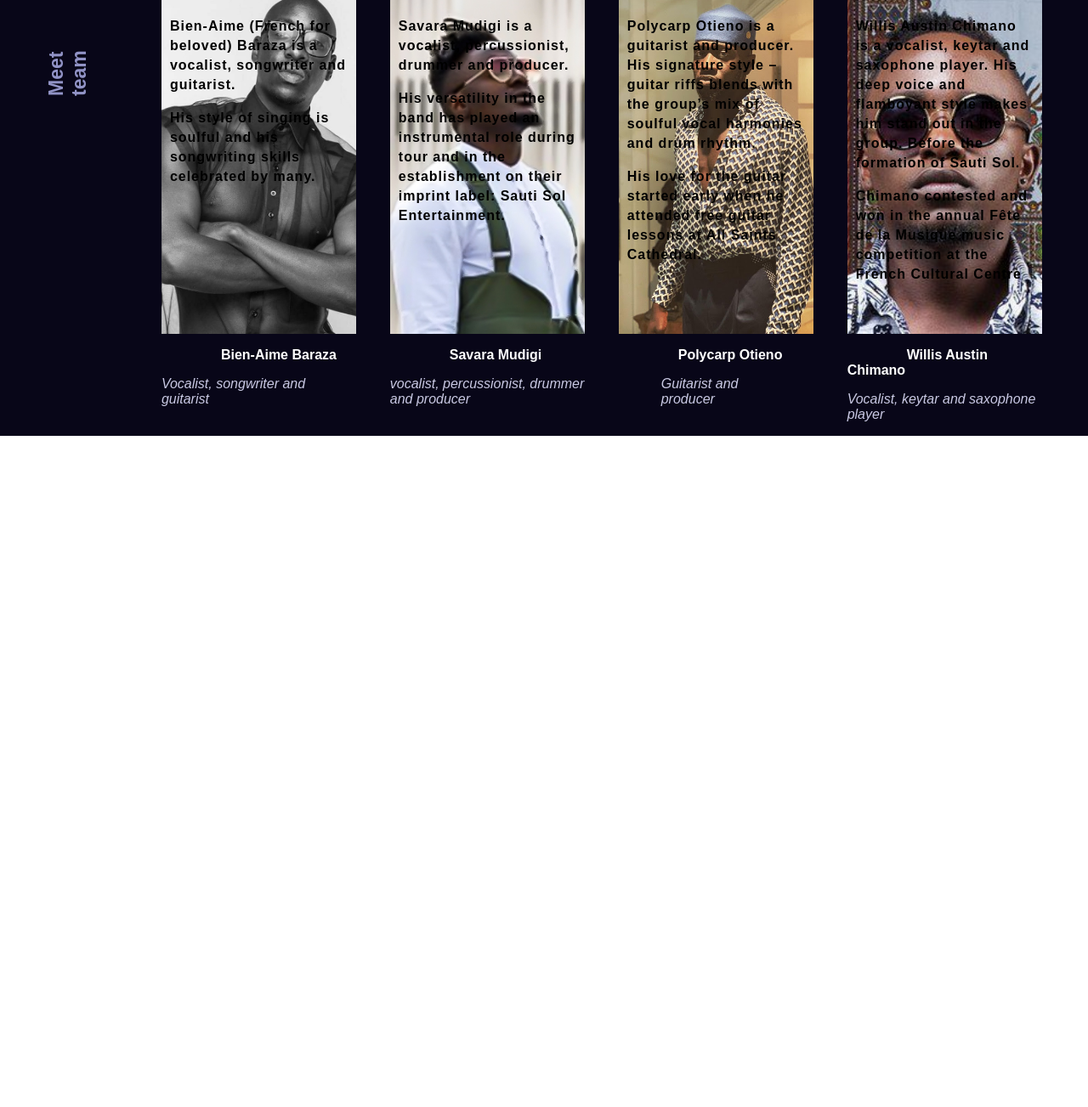
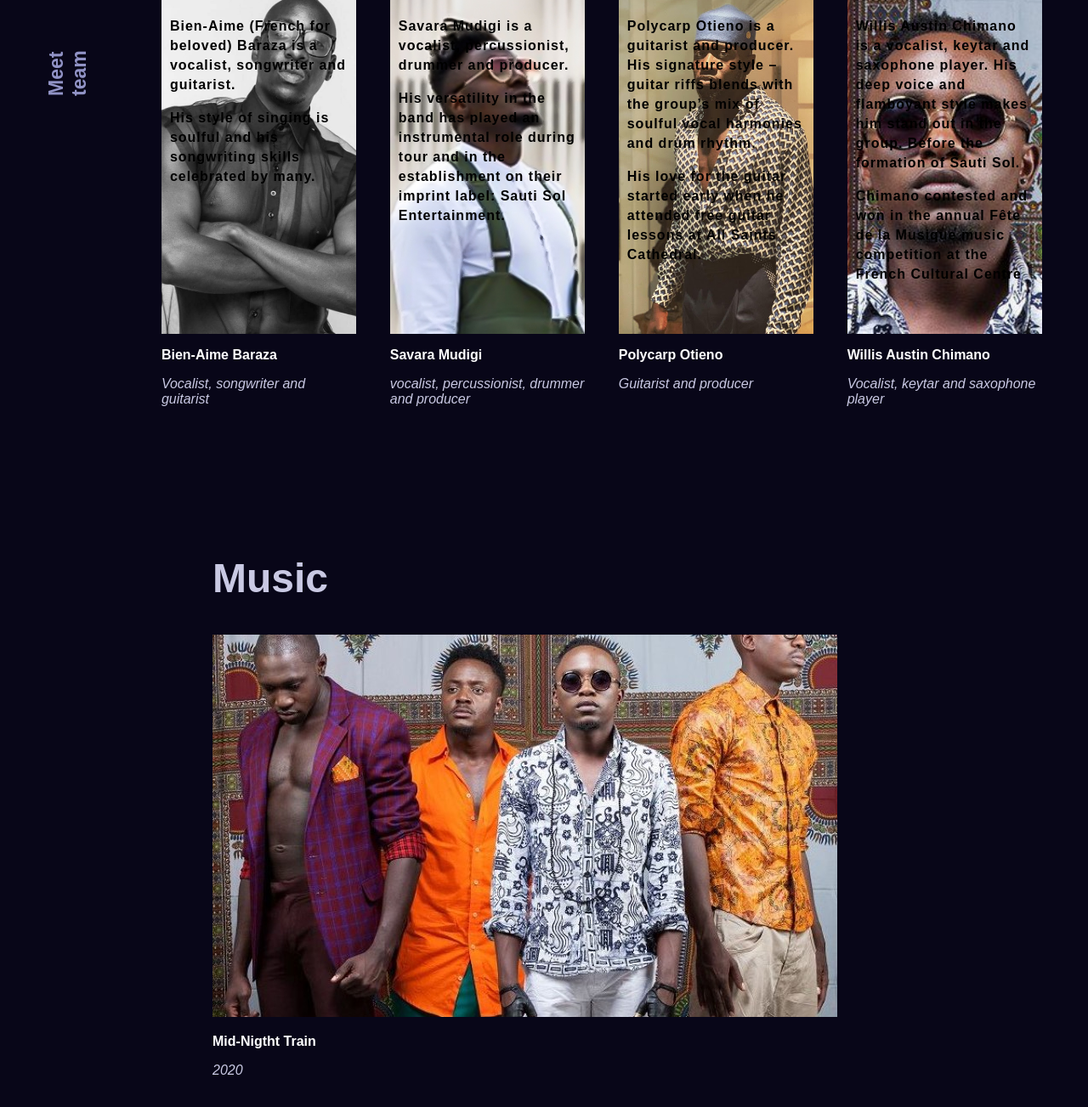
Before and after one commit to Silikhe1/my_fav_band, a plain HTML site: page index.html in a window 1280 px wide. Shown: the part 1754-3057 px from the top of the page at 85% size. Before the commit the page ends 2267 px from the top, so only its background shows below. Drawn offline with Linux system fonts and the light colour scheme.

Commit message:
music cover section

```diff
--- a/index.html
+++ b/index.html
@@ -135,7 +135,7 @@
                         <p class="art-task">
                             <strong class="art-name">Polycarp Otieno</strong>
                         </p>
-                        <P class="art-task" style="padding: 0 50px;">
+                        <P class="art-task">
                             <em class="">Guitarist and producer</em>
                         </P>
                     </div>
@@ -165,7 +165,22 @@
                 </div>
             </div>
         </section>
-        <section class="music"></section>
+        <section class="music">
+            <h1>Music</h1>
+            <div class="music-section">
+                <div class="music-cover">
+                    <img src="./images/hero.jpg" alt="">
+                    <div class="details">
+                        <p>
+                            <strong class="art-name">Mid-Nigtht Train</strong>
+                        </p>
+                        <P class="art-task">
+                            <em class="">2020</em>
+                        </P>
+                    </div>
+                </div>
+            </div>
+        </section>
     </main>
 </body>
 
--- a/style.css
+++ b/style.css
@@ -140,7 +140,6 @@ body{
 }
 
 .artist{
-    /* height: 500px; */
     display: flex;
     background-color: #080618;
     padding: 20px 20px 100px 20px;
@@ -221,7 +220,7 @@ body{
 
 .art-name{
     color: #fff;
-    padding: 0 0 20px 70px;
+    padding: 0 0 20px 0px;
 }
 
 .art-task{
@@ -230,5 +229,16 @@ body{
 }
 
 .music{
-    display: flex;
+    /* display: flex; */
+    background-color: #080618;
+    padding: 100px 250px;
 }
+
+.music h1{
+    color: rgb(201, 201, 227);
+    font-size: 48px;
+}
+
+.music-section{
+  display: flex;
+}
```
